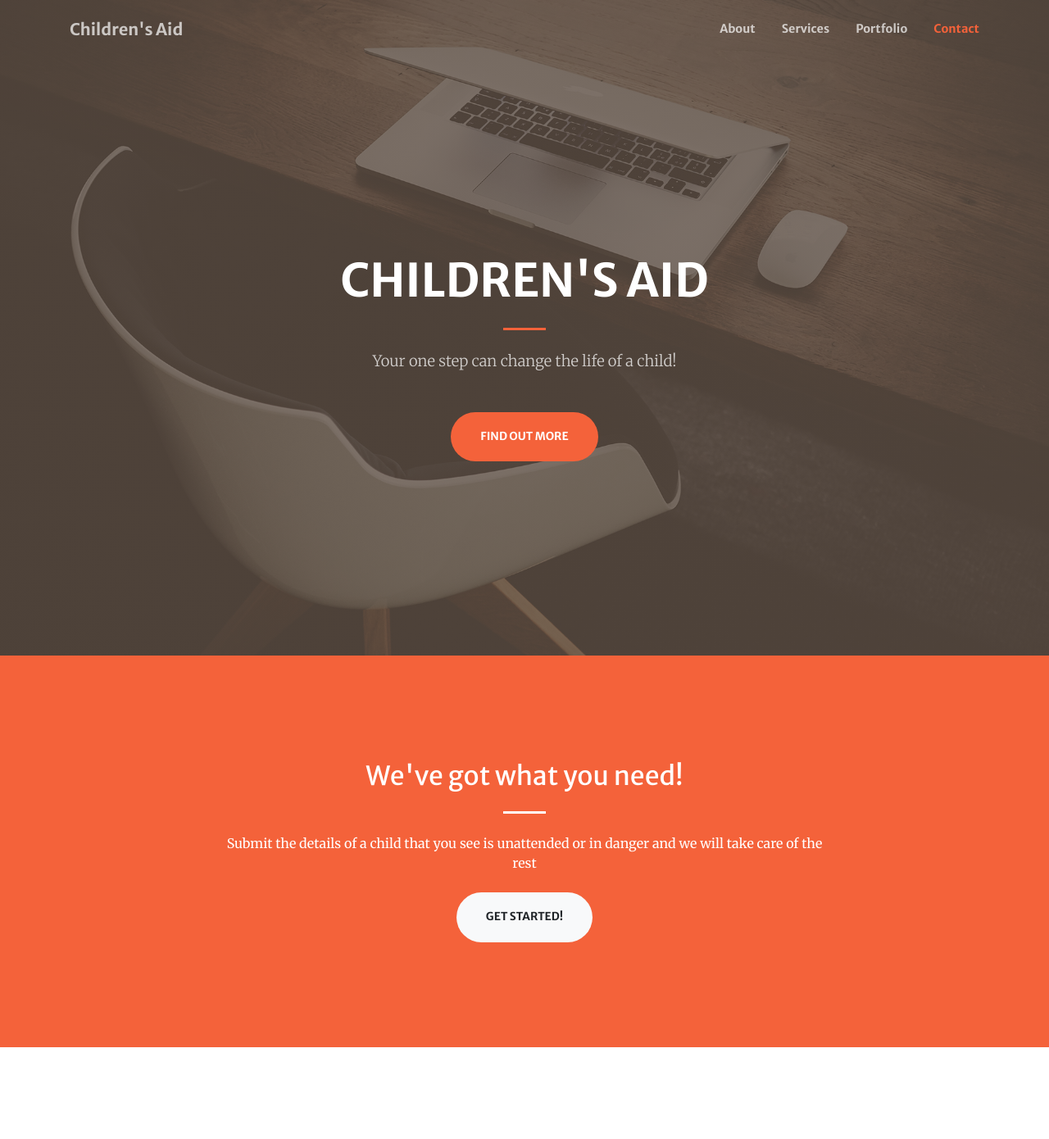
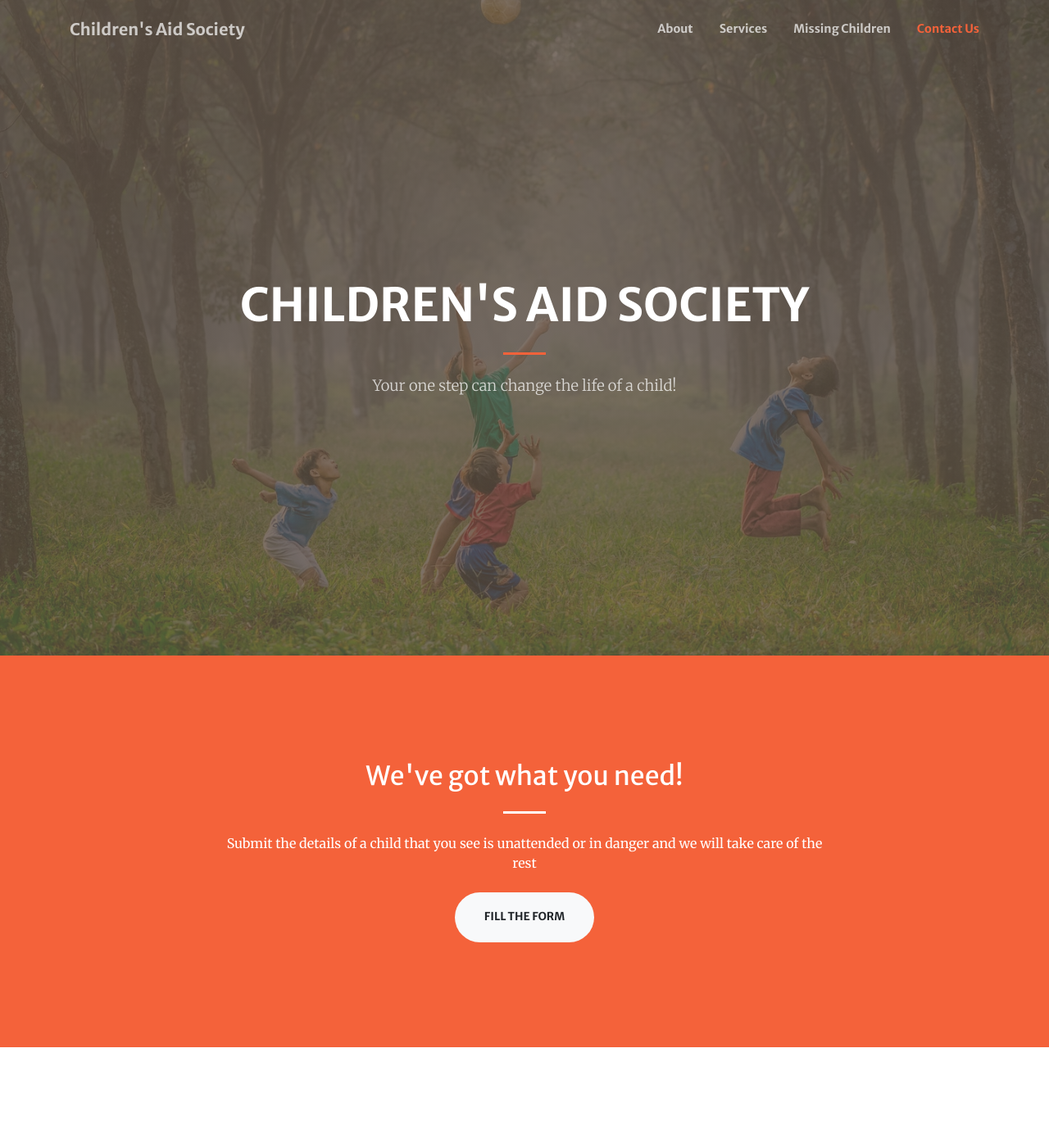
Before and after one commit to jishant07/children_aid, a PHP site: page / in a window 1280 px wide. Shown: the top 1390 px of the page at 82% size. Run offline with PHP 8.4, Linux system fonts and the light colour scheme.

Commit message:
setup commit

```diff
--- a/index.php
+++ b/index.php
@@ -8,7 +8,7 @@
   <meta name="description" content="">
   <meta name="author" content="">
 
-  <title>Children's Aid - in assiciation with Atharva Foundation</title>
+  <title>Children's Aid Society- in assiciation with Atharva Foundation</title>
 
   <!-- Font Awesome Icons -->
   <link href="vendor/fontawesome-free/css/all.min.css" rel="stylesheet" type="text/css">
@@ -30,7 +30,7 @@
   <!-- Navigation -->
   <nav class="navbar navbar-expand-lg navbar-light fixed-top py-3" id="mainNav">
     <div class="container">
-      <a class="navbar-brand js-scroll-trigger" href="#page-top">Children's Aid</a>
+      <a class="navbar-brand js-scroll-trigger" href="#page-top">Children's Aid Society</a>
       <button class="navbar-toggler navbar-toggler-right" type="button" data-toggle="collapse" data-target="#navbarResponsive" aria-controls="navbarResponsive" aria-expanded="false" aria-label="Toggle navigation">
         <span class="navbar-toggler-icon"></span>
       </button>
@@ -43,10 +43,10 @@
             <a class="nav-link js-scroll-trigger" href="#services">Services</a>
           </li>
           <li class="nav-item">
-            <a class="nav-link js-scroll-trigger" href="#portfolio">Portfolio</a>
+            <a class="nav-link js-scroll-trigger" href="#portfolio">Missing Children</a>
           </li>
           <li class="nav-item">
-            <a class="nav-link js-scroll-trigger" href="#contact">Contact</a>
+            <a class="nav-link js-scroll-trigger" href="#contact">Contact Us</a>
           </li>
         </ul>
       </div>
@@ -58,12 +58,12 @@
     <div class="container h-100">
       <div class="row h-100 align-items-center justify-content-center text-center">
         <div class="col-lg-10 align-self-end">
-          <h1 class="text-uppercase text-white font-weight-bold">Children's Aid</h1>
+          <h1 class="text-uppercase text-white font-weight-bold">Children's Aid Society</h1>
           <hr class="divider my-4">
         </div>
         <div class="col-lg-8 align-self-baseline">
           <p class="text-white-75 font-weight-light mb-5">Your one step can change the life of a child!</p>
-          <a class="btn btn-primary btn-xl js-scroll-trigger" href="#about">Find Out More</a>
+          <!-- <a class="btn btn-primary btn-xl js-scroll-trigger" href="#about">Find Out More</a> -->
         </div>
       </div>
     </div>
@@ -77,7 +77,7 @@
           <h2 class="text-white mt-0">We've got what you need!</h2>
           <hr class="divider light my-4">
           <p class="text-white mb-4">Submit the details of a child that you see is unattended or in danger and we will take care of the rest</p>
-          <a class="btn btn-light btn-xl js-scroll-trigger" href="#services">Get Started!</a>
+          <a class="btn btn-light btn-xl js-scroll-trigger" href="data_form.php">Fill the form</a>
         </div>
       </div>
     </div>
```
Also changed, not shown: img/bg-masthead.jpg.
